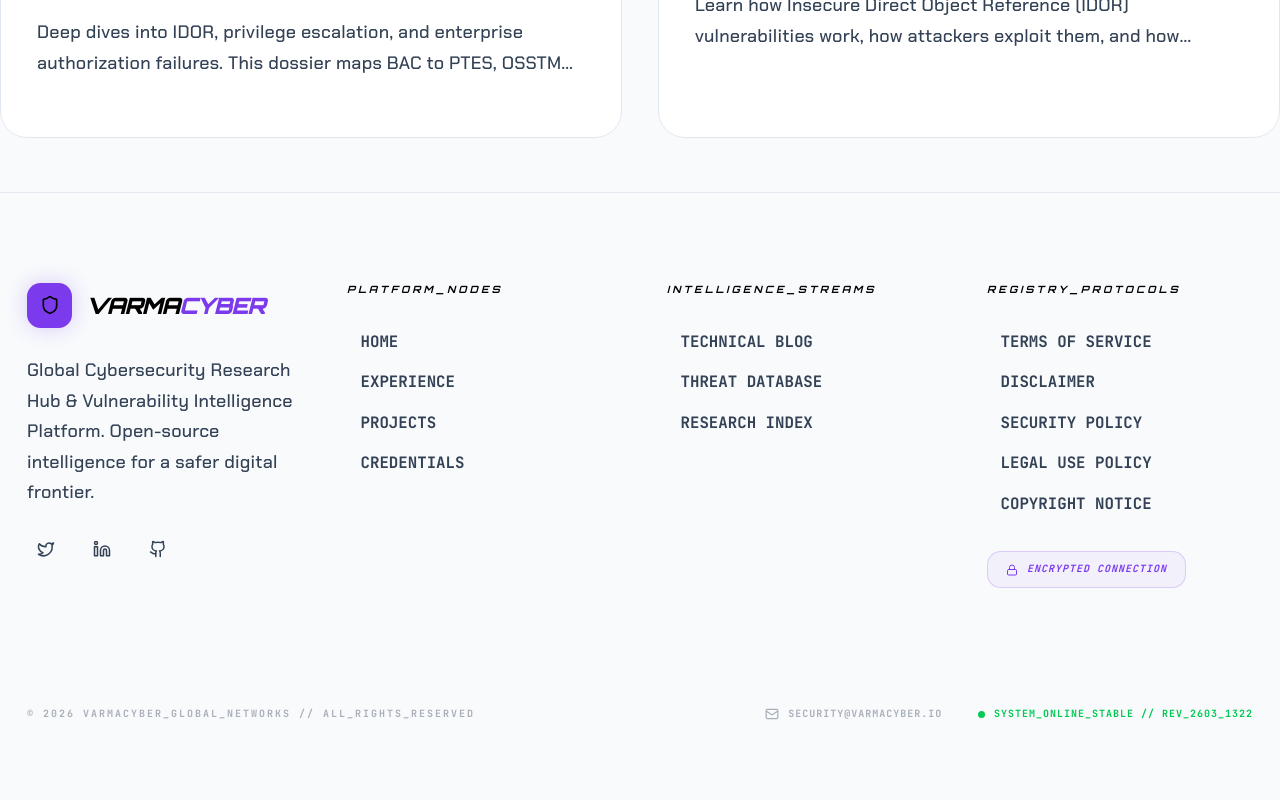
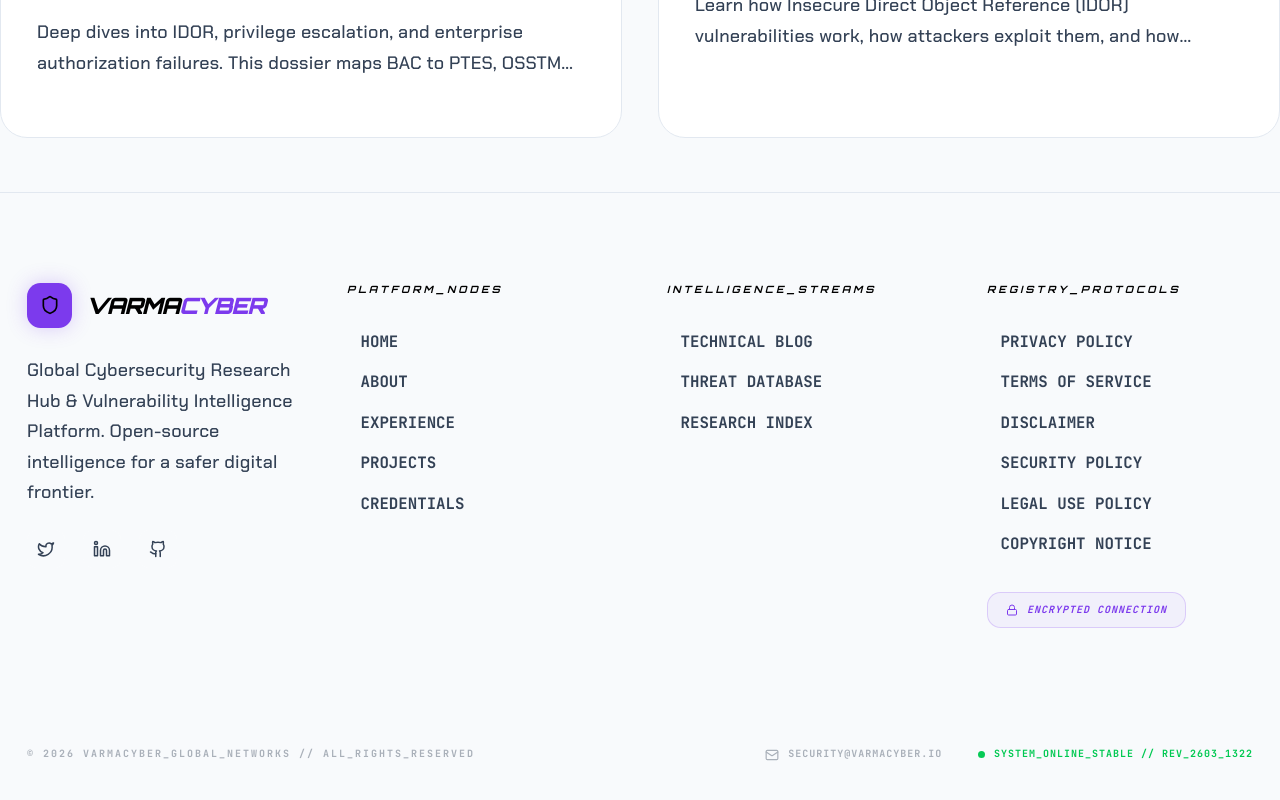
Before and after one commit to VARMA9999/portfolio, a React (Vite) app: page /about in a window 1280 px wide. Shown: the part 1295-2095 px from the top of the page. Before the commit the page ends 2062 px from the top, so only its background shows below. Built offline with nearby package versions, Linux system fonts and the light colour scheme; no server answers.

Commit message:
feat: Add prominent Privacy Policy and About links to Footer for AdSense crawler discoverability

```diff
--- a/components/Footer.tsx
+++ b/components/Footer.tsx
@@ -40,11 +40,17 @@ export const Footer: React.FC = () => {
           <div>
             <h4 className="font-orbitron font-black text-[10px] text-accent-primary uppercase tracking-[0.3em] mb-8 italic">Platform_Nodes</h4>
             <ul className="space-y-4">
-              {['Home', 'Experience', 'Projects', 'Credentials'].map((item) => (
-                <li key={item}>
-                  <Link to={item === 'Home' ? '/' : `/#${item.toLowerCase()}`} className="text-sm font-mono font-black text-text-muted hover:text-text-primary transition-colors flex items-center gap-2 group">
+              {[
+                { label: 'Home', path: '/' },
+                { label: 'About', path: '/about' },
+                { label: 'Experience', path: '/#experience' },
+                { label: 'Projects', path: '/#projects' },
+                { label: 'Credentials', path: '/#credentials' }
+              ].map((item) => (
+                <li key={item.label}>
+                  <Link to={item.path} className="text-sm font-mono font-black text-text-muted hover:text-text-primary transition-colors flex items-center gap-2 group">
                     <div className="w-1 h-1 rounded-full bg-accent-primary opacity-0 group-hover:opacity-100 transition-all" />
-                    {item.toUpperCase()}
+                    {item.label.toUpperCase()}
                   </Link>
                 </li>
               ))}
@@ -75,6 +81,7 @@ export const Footer: React.FC = () => {
             <h4 className="font-orbitron font-black text-[10px] text-accent-primary uppercase tracking-[0.3em] mb-8 italic">Registry_Protocols</h4>
             <ul className="space-y-4">
               {[
+                { label: 'Privacy Policy', path: '/privacy' },
                 { label: 'Terms of Service', path: '/terms' },
                 { label: 'Disclaimer', path: '/disclaimer' },
                 { label: 'Security Policy', path: '/security-policy' },
```
